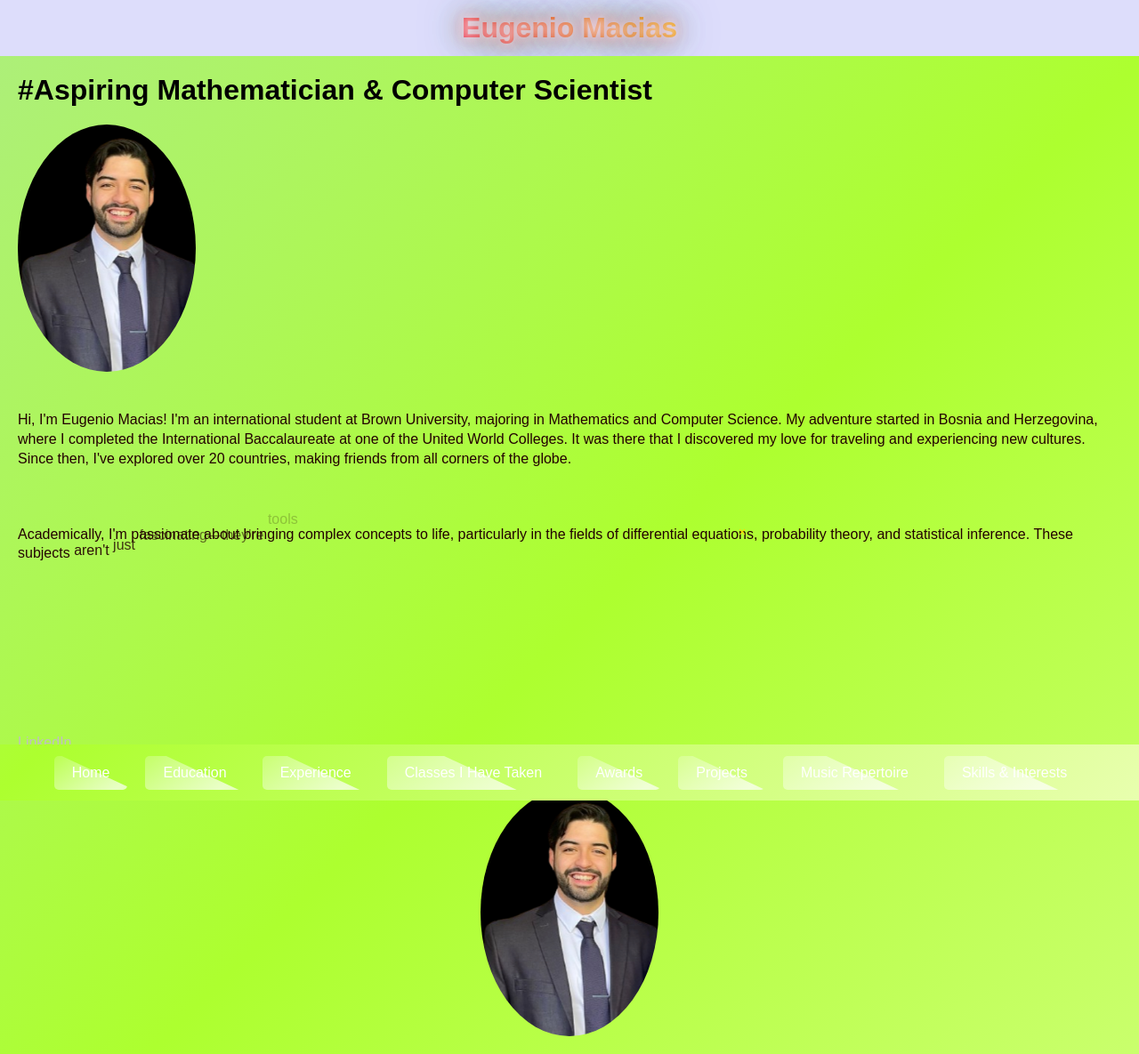
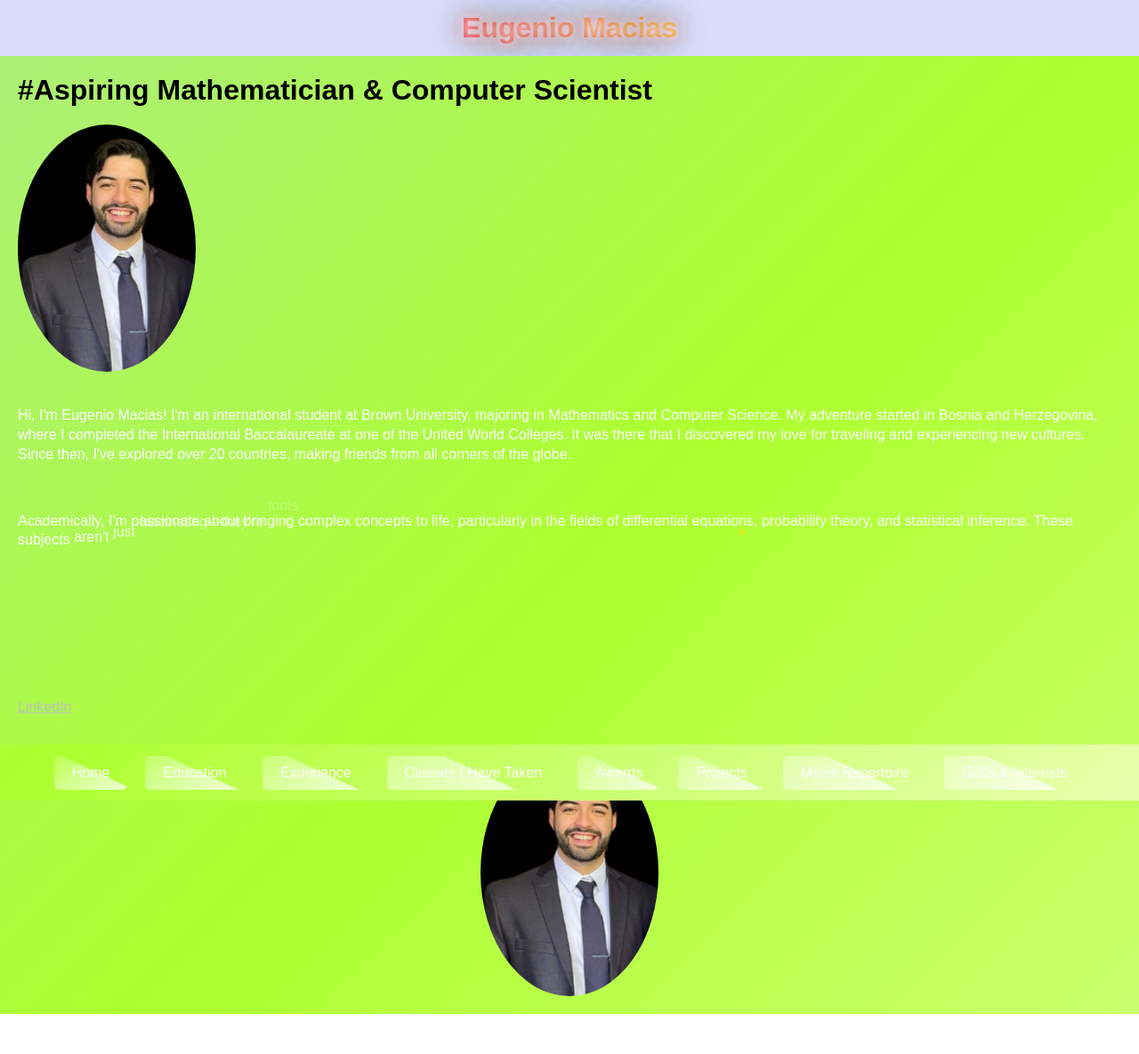
Before and after one commit to xXElGenio0203Xx/eugenio-macias.github.io, a Jekyll site: the page built from index.md, in a window 1280 px wide. Shown: the whole page at 89% size. Built offline with Jekyll 4.4.1, drawn with Linux system fonts in a browser that asks for light colours; some web fonts are replaced; after the commit the page ends 1140 px from its top, so only the background shows below that.

Commit message:
Update style.css

```diff
--- a/assets/css/style.css
+++ b/assets/css/style.css
@@ -222,10 +222,9 @@ img {
     }
 }
 
-/* Colorful text styles */
 header h1,
 main h1 {
-    color: #000; /* Black for headers */
+    color: #000;
     font-size: 2em; /* Reduce the header size */
     text-align: center; /* Center the main headers */
 }
@@ -236,34 +235,34 @@ main h2 {
 }
 
 main h3 {
-    color: #150; /* Lighter grey for less important subtitles */
+    color: #150;
     font-size: 1.4em; /* Reduce the size for less important subtitles */
 }
 
 main p,
 main li {
-    color: #200; /* Light grey for readability */
-    line-height: 1.4; /* Add extra line between paragraphs */
+    color: #fff;
+    line-height: 1.4;
 }
 
 main p {
-    margin-bottom: 20px; /* Extra space between paragraphs */
+    margin-bottom: 15px;
 }
 
 main li {
-    padding-left: 15px; /* Tiny indentation to bullet points */
+    padding-left: 20px; /* Tiny indentation to bullet points */
 }
 
 main a {
-    color: #c0c0c0; /* Light grey for links */
+    color: #c0c0c0;
 }
 
 main a:hover {
-    color: #a0a0a0; /* Slightly darker grey on hover */
+    color: #a0a0a0;
 }
 
 b, strong {
-    color: #333; /* Dark grey for bolded text */
+    color: #300;
 }
 
 /* Animation styles */
@@ -281,24 +280,24 @@ opacity: 1;
 .animated-text span {
 display: inline-block;
 opacity: 0;
-white-space: pre; /* Preserve white spaces */
+white-space: pre;
 }
 
 .animated-text span.show {
-animation: fall 0.3s forwards; /* Make the animation faster */
+animation: fall 0.3s forwards;
 }
 
 
 .stars {
 display: inline-block;
-font-size: 2em; / Adjust size as needed /
-color: #FFD700; / Golden color /
-text-shadow: 2px 2px 2px #000; / Black border /
+font-size: 2em;
+color: #FFD700;
+text-shadow: 2px 2px 2px #000;
 transition: transform 0.3s; / Smooth transition for zoom effect */
 }
 
 .stars:hover {
-transform: scale(1.5); /* Zoom effect */
+transform: scale(1.5);
 }
 
 
@@ -308,15 +307,15 @@ top: 0;
 left: 0;
 width: 100%;
 height: 100%;
-pointer-events: none; / Allow clicks to pass through */
+pointer-events: none;
 overflow: hidden;
 }
 
 .math-symbol {
 position: absolute;
 font-size: 24px;
-color: #FFD700; /* Golden color for symbols /
-pointer-events: auto; / Allow interaction with symbols */
+color: #FFD700;
+pointer-events: auto;
 transition: transform 0.2s, opacity 0.2s;
 }
 
```
